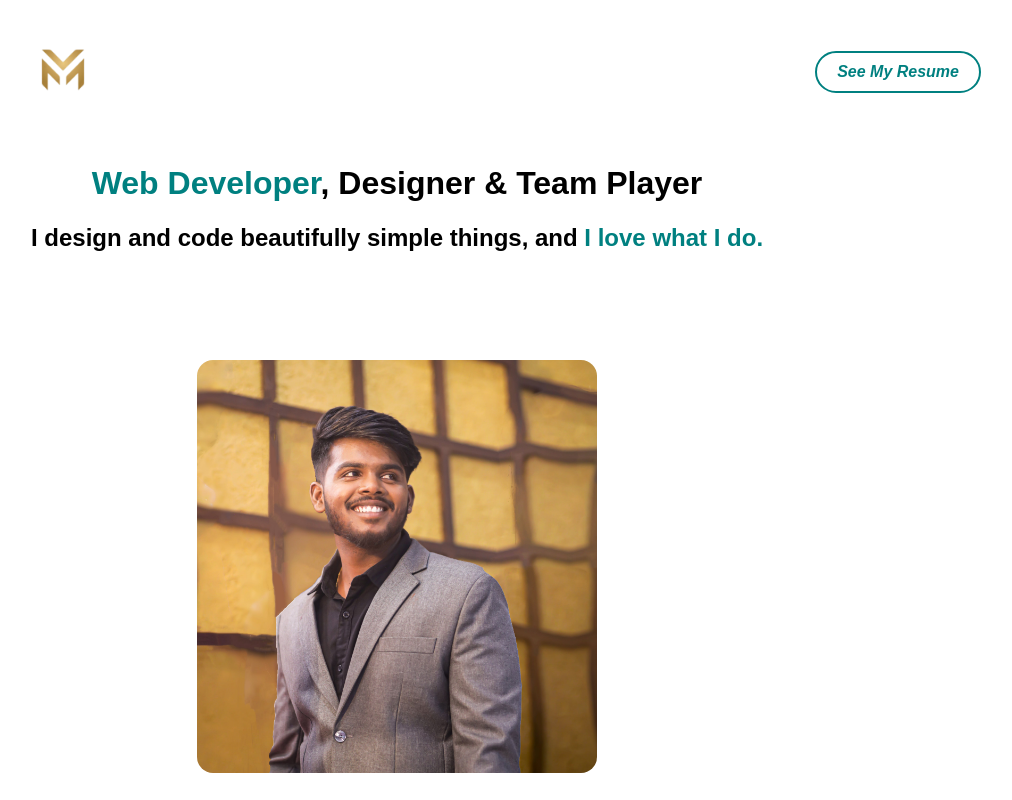
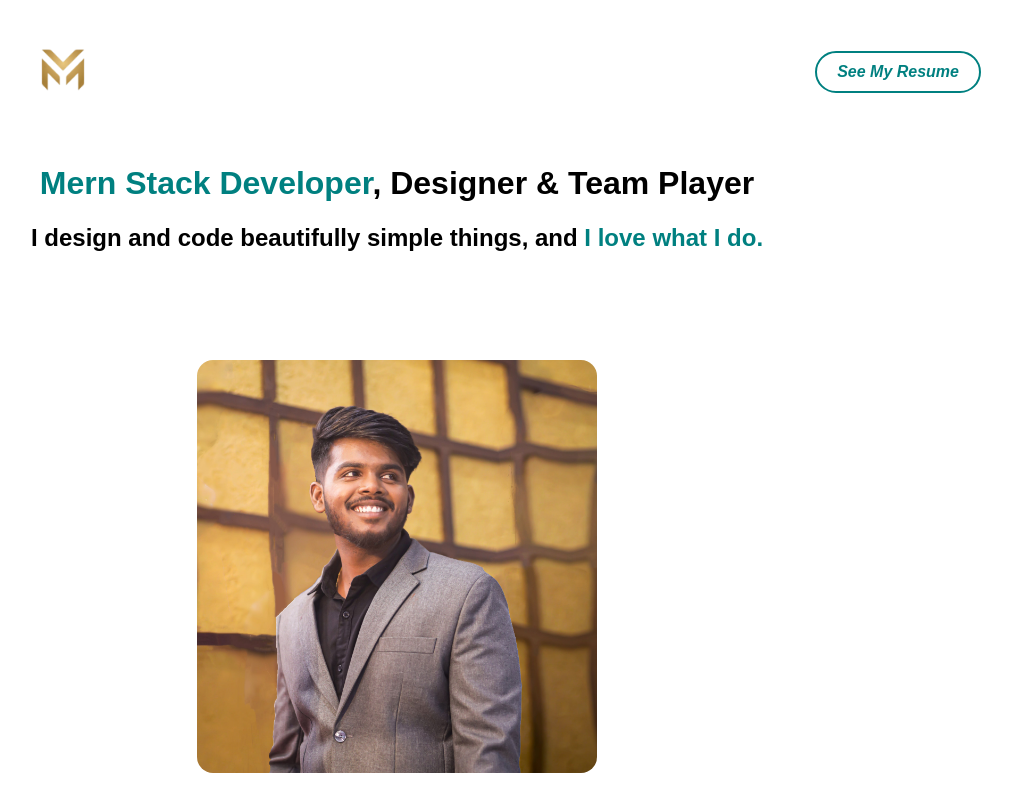
Before and after one commit to Manivannan0734/PortFolio, a Next.js app: page / in a window 1280 px wide. Shown: the top 800 px of the page, without its empty margins (243-1255 px from the left). Built offline with nearby package versions, Linux system fonts and the light colour scheme.

Commit message:
Update Intro.js

```diff
--- a/src/comp/Intro.js
+++ b/src/comp/Intro.js
@@ -6,7 +6,7 @@ const Intro = () => {
   return (
     <div className={styles.container} >
             <div>
-                <h1 className={styles.nfont} > <span style={{color:"teal"}} > Web Developer</span>, Designer & Team Player  </h1>
+                <h1 className={styles.nfont} > <span style={{color:"teal"}} > Mern Stack Developer</span>, Designer & Team Player  </h1>
             </div>
             <div>
                 <h2>I design and code beautifully simple things, and <span style={{color:"teal",marginBottom:"10rem"}}  > I love what I do.</span></h2>
```
